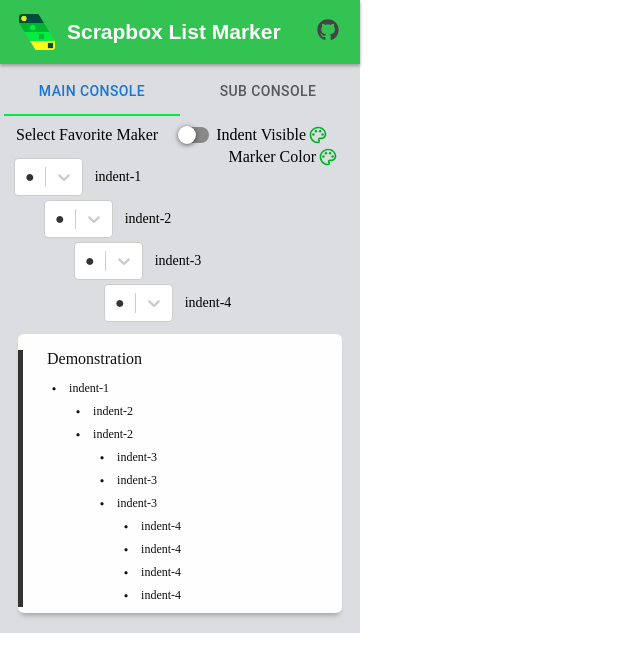
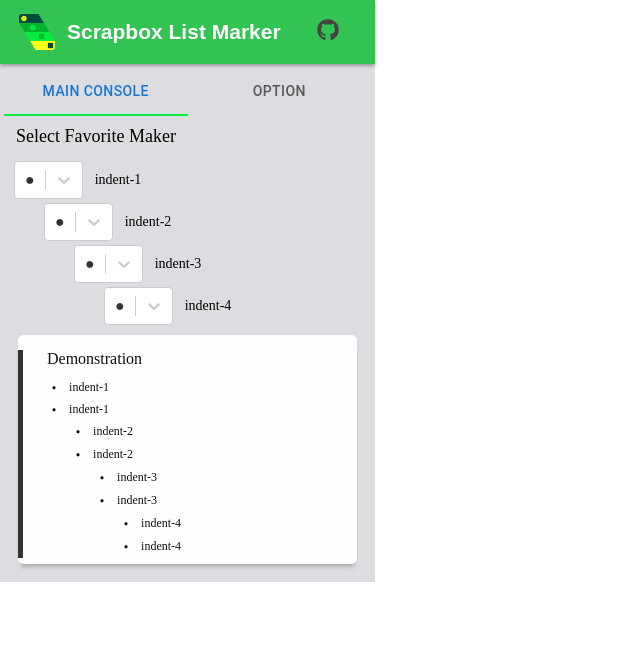
Before and after one commit to penicillin0/scrapbox-list-marker, a React (Create React App) app: page / in a window 1280 px wide. Shown: the top 672 px of the page, without its empty margins (0-640 px from the left). Built offline with nearby package versions, Linux system fonts and the light colour scheme.

Commit message:
change layout

```diff
--- a/src/App.css
+++ b/src/App.css
@@ -1,4 +1,3 @@
 .App {
-  text-align: center;
-  width: 360px;
+  width: 375px;
 }
--- a/src/components/Console.tsx
+++ b/src/components/Console.tsx
@@ -43,8 +43,10 @@
   const [value, setValue] = useState<number>(0);
   const [indentOptions, setIndentOptions] =
     useState<IndentOptionsType>(initialState);
+
   const [markerColor, setMarkerColor] = useState<string>('#111111');
   const [indentLining, setIndentLining] = useState<boolean>(false);
+  const [markerColoring, setIsChangeColor] = useState<boolean>(false);
   const [indentLiningColor, setIndentLiningColor] = useState<string>('#dcdcdc');
 
   useEffect(() => {
@@ -81,6 +83,17 @@
         setIndentLiningColor(scrapboxIndentLineColor);
       }
 
+      const scrapboxMarkerColoring = await getLocalStorage<boolean | null>(
+        'scrapboxMarkerColoring'
+      );
+
+      if (!scrapboxMarkerColoring) {
+        setLocalStorage('scrapboxMarkerColoring', false);
+        setIsChangeColor(false);
+      } else {
+        setIsChangeColor(scrapboxMarkerColoring);
+      }
+
       const scrapboxMarkerColor = await getLocalStorage<string | null>(
         'scrapboxMarkerColor'
       );
@@ -97,6 +110,11 @@
   const handleIndentLiningChange = async (checked: boolean) => {
     await setLocalStorage<boolean>('scrapboxIndentLining', checked);
     setIndentLining(checked);
+  };
+
+  const handleMarKerColoringChange = async (checked: boolean) => {
+    await setLocalStorage<boolean>('scrapboxMarkerColoring', checked);
+    setIsChangeColor(checked);
   };
 
   const handleChange = (event: React.SyntheticEvent, newValue: number) => {
@@ -119,7 +137,7 @@
         }}
       >
         <Tab label="Main Console" />
-        <Tab label="Sub Console" />
+        <Tab label="Option" />
       </Tabs>
       <TabPanel value={value} index={0}>
         <MakerConsole
@@ -132,7 +150,14 @@
         />
       </TabPanel>
       <TabPanel value={value} index={1}>
-        <SubConsole />
+        <SubConsole
+          indentLining={indentLining}
+          handleIndentLiningChange={handleIndentLiningChange}
+          markerColoring={markerColoring}
+          setIndentLiningColor={setIndentLiningColor}
+          setMarkerColor={setMarkerColor}
+          handleMarKerColoringChange={handleMarKerColoringChange}
+        />
       </TabPanel>
       <Demonstration
         hasLine={indentLining}
--- a/src/components/Demonstration.tsx
+++ b/src/components/Demonstration.tsx
@@ -23,7 +23,7 @@
         <IndentContainer>
           {props.indentOptions.map((indentOption) => {
             const spaceNum = +indentOption.label.replace(/[^0-9]/g, '') - 1;
-            return [...Array(spaceNum + 1)].map((i) => {
+            return [...Array(2)].map((i) => {
               return (
                 <Row key={i}>
                   {[...Array(spaceNum)].map((j) => {
@@ -56,7 +56,7 @@
 };
 
 const MainContainer = styled.div<{ bgColor: string; textColor: string }>`
-  margin: 12px 14px;
+  margin: 10px 14px;
   padding: 6px 0px;
   border-radius: 2%;
   box-shadow: 0px 5px 5px -3px #9e9e9e;
@@ -73,7 +73,7 @@
 const Title = styled.div`
   font-size: 16px;
   text-align: left;
-  margin: 10px 12px;
+  margin: 9px 12px;
 `;
 
 const IndentContainer = styled.div`
--- a/src/components/MakerConsole.tsx
+++ b/src/components/MakerConsole.tsx
@@ -1,11 +1,5 @@
-import Popper from '@mui/material/Popper';
 import React from 'react';
-import { ColorResult, TwitterPicker } from 'react-color';
-import { IconContext } from 'react-icons';
-import { MdOutlineColorLens } from 'react-icons/md';
-import OutsideClickHandler from 'react-outside-click-handler';
 import Select, { ActionMeta, SingleValue } from 'react-select';
-import Switch from 'react-switch';
 import styled from 'styled-components';
 import { setLocalStorage } from '../utils/chromeApi';
 import { IndentOptionsType } from '../utils/types';
@@ -27,13 +21,6 @@
 };
 
 export const MakerConsole: React.FC<Props> = (props) => {
-  const [anchorEl, setAnchorEl] = React.useState<null | SVGElement>(null);
-  const [open, setOpen] = React.useState(false);
-  const handleColorIconClick = (event: React.MouseEvent<SVGElement>) => {
-    setAnchorEl(event.currentTarget);
-    setOpen(!open);
-  };
-
   const handleOnChange = async (
     newValue: SingleValue<{
       value: string;
@@ -60,76 +47,13 @@
     setLocalStorage('scrapboxIndentOption', newIndentOptions);
   };
 
-  const handleColorChange = async ({ hex }: ColorResult) => {
-    if (anchorEl?.id === 'lineColor') {
-      setLocalStorage('scrapboxIndentLineColor', hex);
-      props.setIndentLiningColor(hex);
-    } else if (anchorEl?.id === 'markerColor') {
-      setLocalStorage('scrapboxMarkerColor', hex);
-      props.setMarkerColor(hex);
-    }
-  };
-
-  const handleOnOutsideClick = () => {
-    setOpen(false);
-  };
-
   return (
     <>
       <TitleWrapper>
         <Title>Select Favorite Maker</Title>
-        <SwitchLabel>
-          <Switch
-            checked={props.indentLining}
-            onChange={props.handleIndentLiningChange}
-            onColor="#00b428"
-            boxShadow="0px 1px 5px rgba(0, 0, 0, 0.6)"
-            height={16}
-            width={30}
-            handleDiameter={18}
-            checkedIcon={false}
-            uncheckedIcon={false}
-          />
-          <Spacer width={6} />
-          <span>Indent Visible</span>
-        </SwitchLabel>
-        <IconContext.Provider
-          value={{ size: '20px', style: { padding: '2px' } }}
-        >
-          <ColorLens onClick={handleColorIconClick} id="lineColor" />
-        </IconContext.Provider>
       </TitleWrapper>
 
-      <Popper
-        open={open}
-        anchorEl={anchorEl}
-        placement="bottom-start"
-        modifiers={[
-          {
-            name: 'offset',
-            options: {
-              offset: [10, 10],
-            },
-          },
-        ]}
-      >
-        <OutsideClickHandler onOutsideClick={handleOnOutsideClick}>
-          <TwitterPicker
-            triangle="top-right"
-            onChangeComplete={handleColorChange}
-          />
-        </OutsideClickHandler>
-      </Popper>
-
       <IndentContainer>
-        <MarkerColorIconContainer>
-          <span>Marker Color</span>
-          <IconContext.Provider
-            value={{ size: '20px', style: { padding: '2px' } }}
-          >
-            <ColorLens onClick={handleColorIconClick} id="markerColor" />
-          </IconContext.Provider>
-        </MarkerColorIconContainer>
         {props.indentOptions.map((indentOption) => {
           const spaceNum = +indentOption.label.replace(/[^0-9]/g, '') - 1;
 
@@ -156,46 +80,20 @@
   );
 };
 
-const MarkerColorIconContainer = styled.div`
-  display: flex;
-  align-items: center;
-  position: absolute;
-  right: 6px;
-  top: -13px;
-`;
-
 const TitleWrapper = styled.div`
   display: flex;
   align-items: center;
 `;
 
 const Title = styled.div`
-  font-size: 16px;
+  font-size: 18px;
   text-align: left;
   margin: 10px 12px;
-`;
-
-const ColorLens = styled(MdOutlineColorLens)`
-  color: #00b428;
-  :hover {
-    color: #b4008c;
-    cursor: pointer;
-  }
-`;
-
-const SwitchLabel = styled.label`
-  margin-left: 8px;
-  display: flex;
-  align-items: center;
 `;
 
 const IndentContainer = styled.div`
   margin: 0px 10px;
   position: relative;
-`;
-
-const Spacer = styled.div<{ width: number }>`
-  width: ${(props) => props.width}px;
 `;
 
 const IndentRow = styled.div<{ spaceNum: number }>`
--- a/src/components/SubConsole.tsx
+++ b/src/components/SubConsole.tsx
@@ -1,14 +1,156 @@
+import { Grid } from '@mui/material';
+import Popper from '@mui/material/Popper';
 import React from 'react';
+import { ColorResult, TwitterPicker } from 'react-color';
+import { IconContext } from 'react-icons';
+import { MdOutlineColorLens } from 'react-icons/md';
+import OutsideClickHandler from 'react-outside-click-handler';
+import Switch from 'react-switch';
 import styled from 'styled-components';
+import { setLocalStorage } from '../utils/chromeApi';
 
-type Props = { children?: React.ReactNode };
+type Props = {
+  indentLining: boolean;
+  handleIndentLiningChange: (checked: boolean) => void;
+  setIndentLiningColor: (color: string) => void;
+  setMarkerColor: (color: string) => void;
+  markerColoring: boolean;
+  handleMarKerColoringChange: (checked: boolean) => void;
+};
 
-export const SubConsole: React.FC<Props> = () => {
+export const SubConsole: React.FC<Props> = (props) => {
+  const [anchorEl, setAnchorEl] = React.useState<null | SVGElement>(null);
+  const [open, setOpen] = React.useState(false);
+  const handleColorIconClick = (event: React.MouseEvent<SVGElement>) => {
+    setAnchorEl(event.currentTarget);
+    setOpen(!open);
+  };
+
+  const handleColorChange = async ({ hex }: ColorResult) => {
+    if (anchorEl?.id === 'lineColor') {
+      setLocalStorage('scrapboxIndentLineColor', hex);
+      props.setIndentLiningColor(hex);
+    } else if (anchorEl?.id === 'markerColor') {
+      setLocalStorage('scrapboxMarkerColor', hex);
+      props.setMarkerColor(hex);
+    }
+  };
+
+  const handleOnOutsideClick = () => {
+    setOpen(false);
+  };
+
   return (
     <MainContainer>
-      <div>Sub page</div>
+      <Popper
+        open={open}
+        anchorEl={anchorEl}
+        placement="bottom-start"
+        modifiers={[
+          {
+            name: 'offset',
+            options: {
+              offset: [10, 10],
+            },
+          },
+        ]}
+      >
+        <OutsideClickHandler onOutsideClick={handleOnOutsideClick}>
+          <TwitterPicker
+            triangle="top-right"
+            onChangeComplete={handleColorChange}
+          />
+        </OutsideClickHandler>
+      </Popper>
+
+      <Title>Customize your maker</Title>
+
+      <Grid container alignItems="center" padding={1} paddingLeft={4}>
+        <Grid item xs={8}>
+          <SettingTitle>Show indentation line</SettingTitle>
+        </Grid>
+        <Grid item xs={2}>
+          <Item>
+            <Switch
+              checked={props.indentLining}
+              onChange={props.handleIndentLiningChange}
+              onColor="#00b428"
+              boxShadow="0px 1px 5px rgba(0, 0, 0, 0.6)"
+              height={16}
+              width={30}
+              handleDiameter={18}
+              checkedIcon={false}
+              uncheckedIcon={false}
+            />
+          </Item>
+        </Grid>
+        <Grid item xs={2}>
+          <Item>
+            <IconContext.Provider
+              value={{ size: '20px', style: { padding: '2px' } }}
+            >
+              <ColorLens onClick={handleColorIconClick} id="lineColor" />
+            </IconContext.Provider>
+          </Item>
+        </Grid>
+      </Grid>
+
+      <Grid container alignItems="center" padding={1} paddingLeft={4}>
+        <Grid item xs={8}>
+          <SettingTitle>Change list markers</SettingTitle>
+        </Grid>
+        <Grid item xs={2}>
+          <Item>
+            <Switch
+              checked={props.markerColoring}
+              onChange={props.handleMarKerColoringChange}
+              onColor="#00b428"
+              boxShadow="0px 1px 5px rgba(0, 0, 0, 0.6)"
+              height={16}
+              width={30}
+              handleDiameter={18}
+              checkedIcon={false}
+              uncheckedIcon={false}
+            />
+          </Item>
+        </Grid>
+        <Grid item xs={2}>
+          <Item>
+            <IconContext.Provider
+              value={{ size: '20px', style: { padding: '2px' } }}
+            >
+              <ColorLens onClick={handleColorIconClick} id="markerColor" />
+            </IconContext.Provider>
+          </Item>
+        </Grid>
+      </Grid>
     </MainContainer>
   );
 };
 
 const MainContainer = styled.div``;
+
+const ColorLens = styled(MdOutlineColorLens)`
+  color: #00b428;
+  :hover {
+    color: #b4008c;
+    cursor: pointer;
+  }
+`;
+
+const SettingTitle = styled.div`
+  font-size: 15px;
+  text-align: left;
+`;
+
+const Title = styled.div`
+  font-size: 18px;
+  text-align: left;
+  margin: 10px 12px;
+`;
+
+const Item = styled.div`
+  display: flex;
+  align-items: center;
+  justify-content: center;
+`;
```
